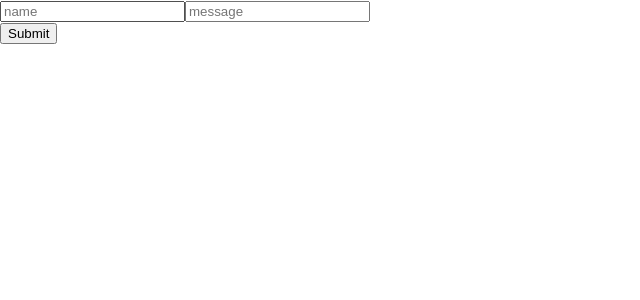
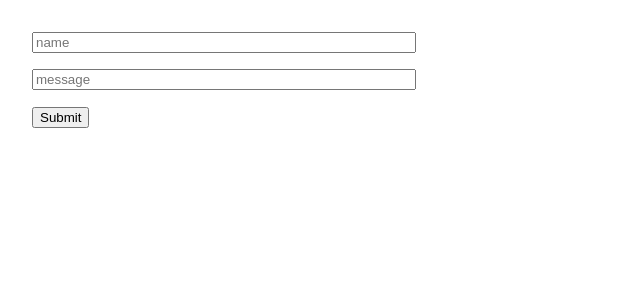
Before and after one commit to mew34254/hackathon9, a React (Create React App) app in the folder client/: page /testimonials in a window 1280 px wide. Shown: the top 300 px of the page, without its empty margins (0-640 px from the left). Built offline with nearby package versions, Linux system fonts and the light colour scheme.

Commit message:
a little bit of cs

```diff
--- a/client/src/components/AddTestimonial.css
+++ b/client/src/components/AddTestimonial.css
@@ -0,0 +1,16 @@
+.AddTestimonial-container {
+    width: 60%;
+
+    margin: 2rem;
+}
+
+.AddTestimonial-form>label,
+.AddTestimonial-form>label>input {
+    display: block;
+
+    width: 70%;
+
+    margin: 1rem 0;
+}
+
+.AddTestimonial-submit-button {}
--- a/client/src/components/AddTestimonial.js
+++ b/client/src/components/AddTestimonial.js
@@ -1,4 +1,4 @@
-import './Testimonials.css';
+import './AddTestimonial.css';
 
 import { useState, useEffect } from 'react';
 
@@ -22,7 +22,7 @@ function Testimonials(props) {
             body: JSON.stringify(data)
         };
 
-        const result = await fetch("http://localhost:8080/", requestOptions)
+        const result = await fetch("http://localhost:8080/testimonials", requestOptions)
 
         const resultinJSON = await result.json();
         console.log(resultinJSON)
```
